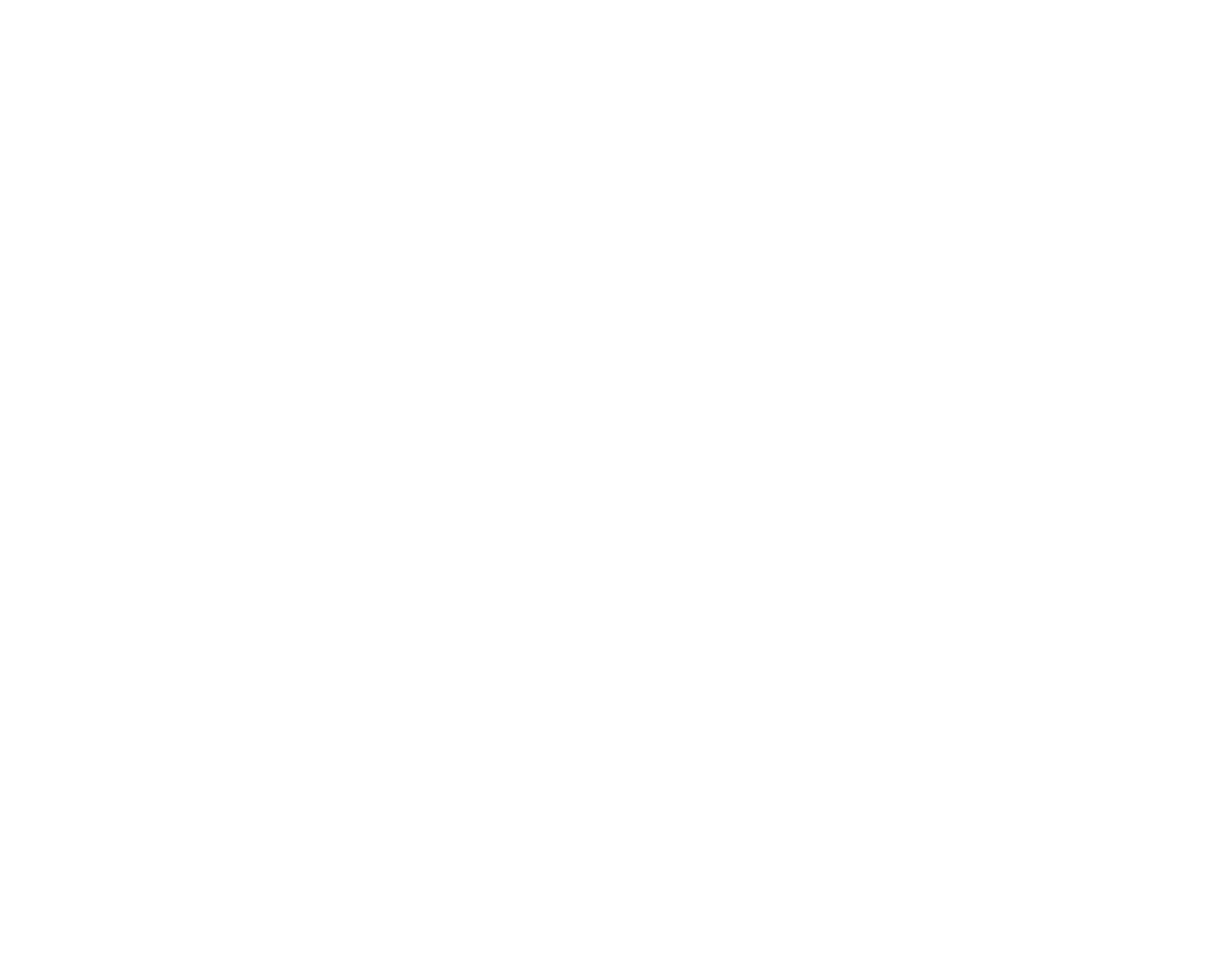
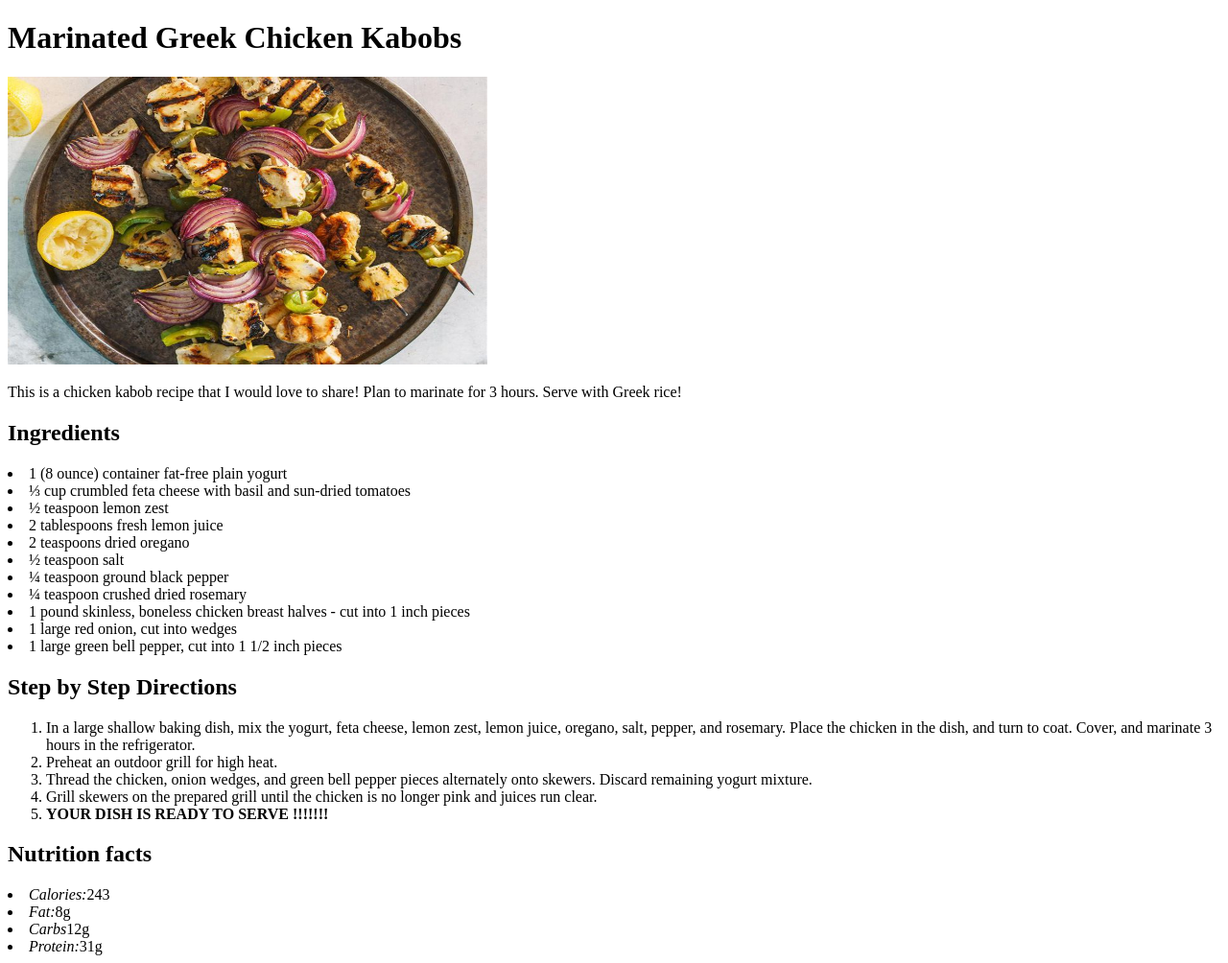
Before and after one commit to deepu901/odin-recipies, a plain HTML site: page dishes/Marinated Greek Chicken Kabons.html in a window 1280 px wide. Shown: the whole page at 96% size. Before the commit the page ends 800 px from the top, so only its background shows below. Drawn offline with Linux system fonts and the light colour scheme.

Commit message:
edit README.md, dishes/Grilled Corn with Cilantro Lime Butter.html, dishes/Marinated Greek Chicken Kabons.html, index.html

```diff
--- a/dishes/Marinated Greek Chicken Kabons.html
+++ b/dishes/Marinated Greek Chicken Kabons.html
@@ -0,0 +1,46 @@
+<!DOCTYPE html>
+<html lang="en">
+<head>
+    <meta charset="UTF-8">
+    <meta name="viewport" content="width=device-width, initial-scale=1.0">
+    <title>Marinated Greek Chicken Kabobs</title>
+</head>
+<body>
+    <h1>Marinated Greek Chicken Kabobs</h1>
+    <img src="../images/marinated-greek-chicken.jpeg " alt="Kabobs image" width="500" height="300">
+    <div>
+        <p>This is a chicken kabob recipe that I would love to share! Plan to marinate for 3 hours. Serve with Greek rice!</p>
+        <h2>Ingredients</h2>
+        <ui>
+            <li>1 (8 ounce) container fat-free plain yogurt</li>
+            <li>⅓ cup crumbled feta cheese with basil and sun-dried tomatoes</li>
+            <li>½ teaspoon lemon zest</li>
+            <li>2 tablespoons fresh lemon juice</li>
+            <li>2 teaspoons dried oregano</li>
+            <li>½ teaspoon salt</li>
+            <li>¼ teaspoon ground black pepper</li>
+            <li>¼ teaspoon crushed dried rosemary </li>
+            <li>1 pound skinless, boneless chicken breast halves - cut into 1 inch pieces</li>
+            <li>1 large red onion, cut into wedges</li>
+            <li>1 large green bell pepper, cut into 1 1/2 inch pieces</li>
+        </ui>
+        <h2>Step by Step Directions</h2>
+        <ol>
+            <li>In a large shallow baking dish, mix the yogurt, feta cheese, lemon zest, lemon juice, oregano, salt, pepper, and rosemary. Place the chicken in the dish, and turn to coat. Cover, and marinate 3 hours in the refrigerator.</li>
+            <li>Preheat an outdoor grill for high heat.</li>
+            <li>Thread the chicken, onion wedges, and green bell pepper pieces alternately onto skewers. Discard remaining yogurt mixture.</li>
+            <li>Grill skewers on the prepared grill until the chicken is no longer pink and juices run clear.</li>
+            <li><strong>YOUR DISH IS READY TO SERVE !!!!!!!</strong></li>
+        </ol>
+        <h2>Nutrition facts</h2>
+        <ui>
+            <li><em>Calories:</em>243</li>
+            <li><em>Fat:</em>8g</li>
+            <li><em>Carbs</em>12g</li>
+            <li><em>Protein:</em>31g</li>
+        </ui>
+        </div>
+
+
+</body>
+</html>
```
Also changed, not shown: dishes/Grilled Corn with Cilantro Lime Butter.html (+12 -0 lines), index.html (+2 -1 lines), 3 other files.
